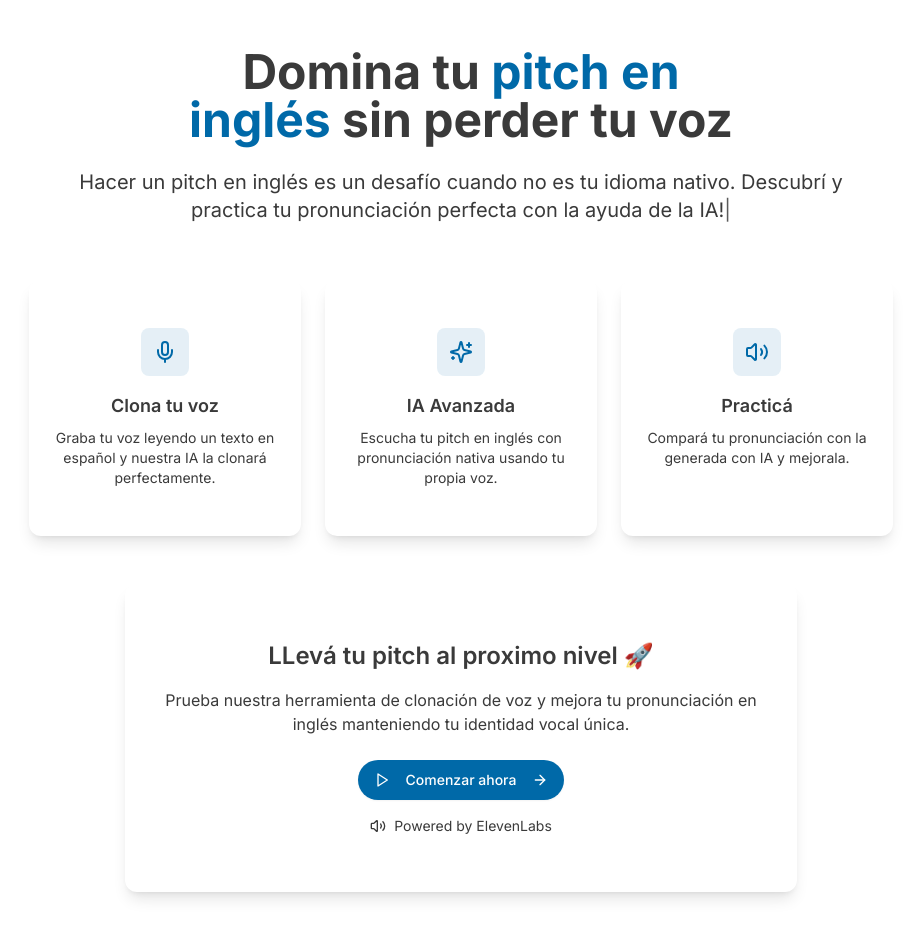
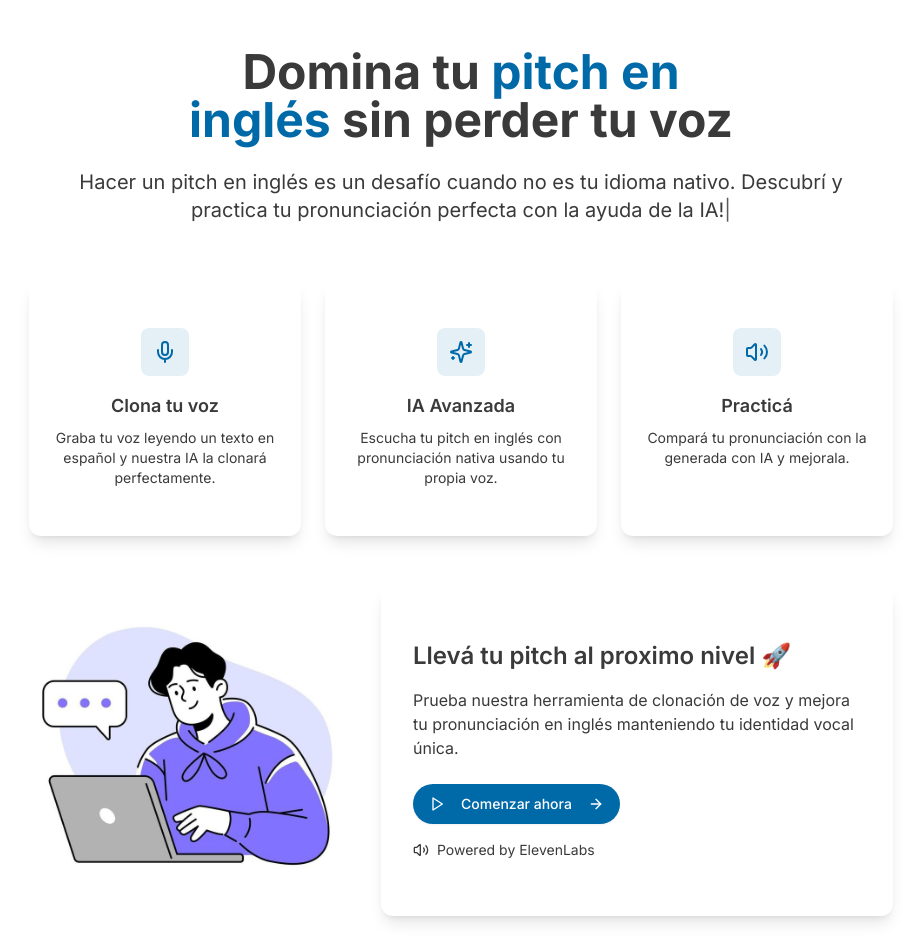
Before and after one commit to SalomoneCro/BugsterHackaton, a Next.js app: page / in a window 1280 px wide. Shown: the top 952 px of the page, without its empty margins (179-1101 px from the left). Built offline with nearby package versions, Linux system fonts and the light colour scheme.

Commit message:
add image

```diff
--- a/app/page.tsx
+++ b/app/page.tsx
@@ -79,12 +79,23 @@ export default function HomePage() {
           </Card>
         </div>
 
+        {/* Hero Image and CTA Section */}
+        <div className="grid lg:grid-cols-[3fr_7fr] gap-8 items-center mb-12">
+          {/* Hero Image */}
+          <div className="text-center lg:text-left">
+            <img
+              src="/landing.jpeg"
+              alt="Persona trabajando en laptop con burbuja de diálogo"
+              className="max-w-xs mx-auto lg:mx-0 rounded-lg"
+            />
+          </div>
+
           {/* CTA Section */}
-        <div className="text-center">
-          <Card className="max-w-2xl mx-auto">
+          <div className="text-center lg:text-left">
+            <Card className="w-full mx-auto lg:mx-0">
               <CardContent className="p-8">
                 <h2 className="text-2xl font-semibold mb-4">
-                LLevá tu pitch al proximo nivel 🚀
+                  Llevá tu pitch al proximo nivel 🚀
                 </h2>
                 <p className="text-muted-foreground mb-6">
                   Prueba nuestra herramienta de clonación de voz y mejora tu pronunciación en inglés
@@ -99,12 +110,13 @@ export default function HomePage() {
                   </Button>
                 </Link>
 
-              <div className="flex items-center justify-center space-x-2 text-sm text-muted-foreground mt-4">
+                <div className="flex items-center justify-center lg:justify-start space-x-2 text-sm text-muted-foreground mt-4">
                   <Volume2 className="w-4 h-4" />
                   <span>Powered by ElevenLabs</span>
                 </div>
               </CardContent>
             </Card>
+          </div>
         </div>
 
         {/* How it works */}
--- a/app/pronunciation/page.tsx
+++ b/app/pronunciation/page.tsx
@@ -563,7 +563,7 @@ export default function PronunciationApp() {
                     <span>Procesado con tecnología ElevenLabs</span>
                   </div>
 
-                  <div className="flex flex-col sm:flex-row gap-4 items-center justify-center mt-6">
+                  <div className="flex flex-col gap-4 items-center justify-center mt-6">
                     <Link href={`/practice?text=${encodeURIComponent(pitchText)}&audioKey=${savedAudioKey || ''}`}>
                       <Button size="lg" className="px-8">
                         <BookOpen className="w-5 h-5 mr-2" />
```
Also changed, not shown: public/landing.jpeg (added). Lines whose indentation alone changed are shown as unchanged.
